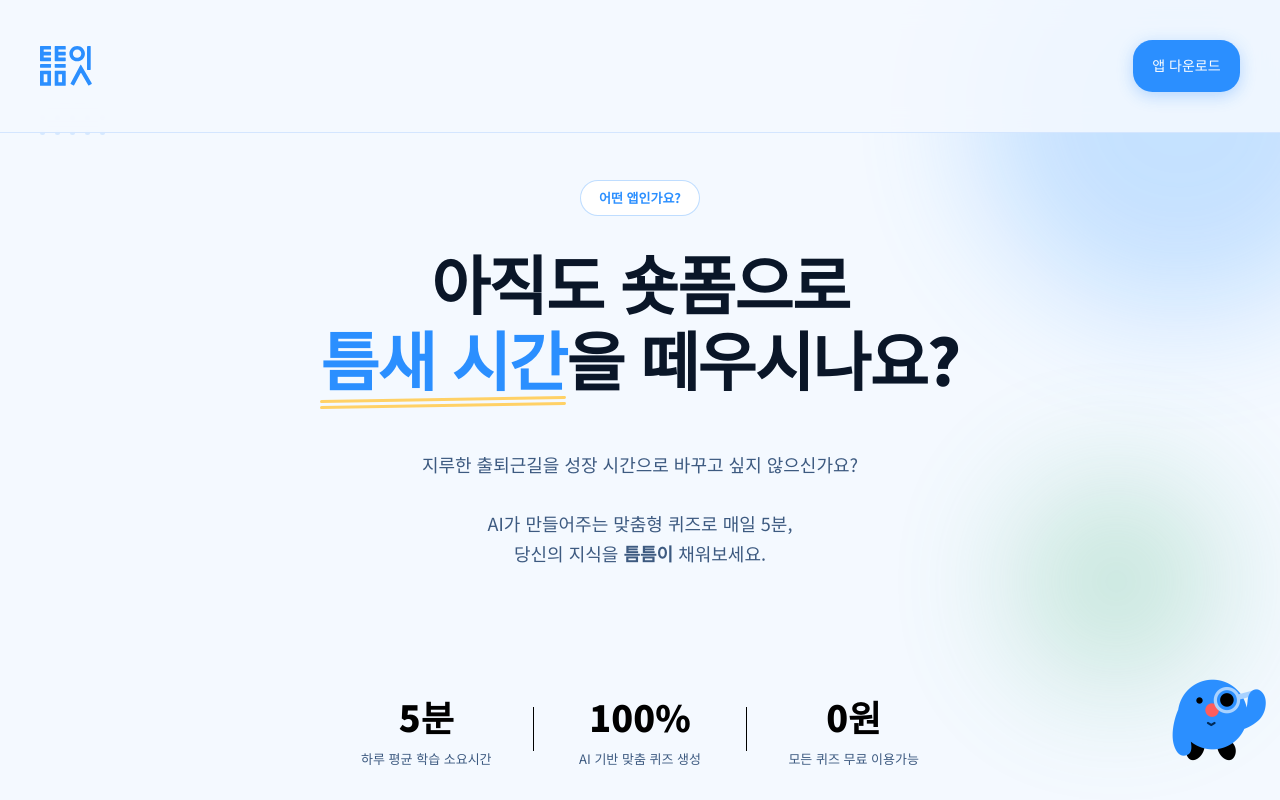
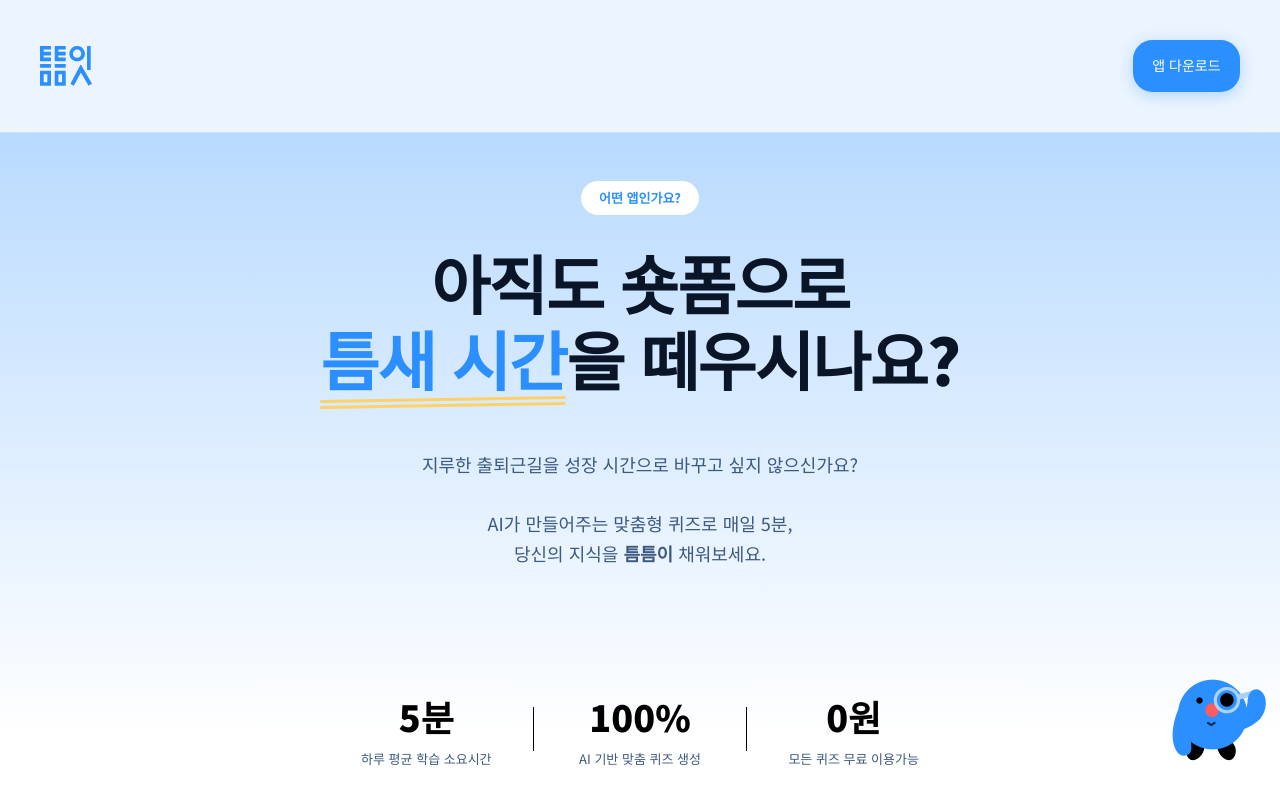
Before and after one commit to TeumTeumEat/TeumTeumEat-Lab, a Next.js app: page / in a window 1280 px wide. Shown: the top 800 px of the page. Built offline with nearby package versions, Linux system fonts and the light colour scheme; a web font is replaced by a local one.

Commit message:
feat: hero 배경 그라데이션 및 파란 언덕 추가

```diff
--- a/app/globals.css
+++ b/app/globals.css
@@ -68,6 +68,17 @@ nav {
   display: flex; flex-direction: column; align-items: center; justify-content: center;
   padding: 180px 24px 80px;
   position: relative; overflow: hidden; text-align: center;
+  background: linear-gradient(180deg, #A9D2FF 0%, #ffffff 58%);
+}
+.hero-hill {
+  position: absolute;
+  bottom: -220px; left: 50%;
+  transform: translateX(-50%);
+  width: 160%;
+  height: 500px;
+  background: #2B8FFF;
+  border-radius: 50%;
+  z-index: 0;
 }
 
 .blob {
@@ -98,6 +109,7 @@ nav {
   font-size: 13px; font-weight: 700; color: var(--primary);
   margin-bottom: 28px;
   animation: fadeUp 0.6s ease both;
+  position: relative; z-index: 1;
 }
 .eyebrow-dot {
   width: 7px; height: 7px; background: var(--primary); border-radius: 50%;
@@ -111,6 +123,7 @@ nav {
   font-weight: 900; line-height: 1.2; letter-spacing: -1.5px;
   margin-bottom: 40px;
   animation: fadeUp 0.6s ease 0.1s both;
+  position: relative; z-index: 1;
 }
 .hero-headline .highlight {
   color: var(--primary); position: relative; display: inline-block;
@@ -132,6 +145,7 @@ nav {
   font-size: clamp(15px, 2.5vw, 18px); color: var(--text-mid);
   line-height: 1.7; max-width: 520px; margin: 12px auto 120px;
   animation: fadeUp 0.6s ease 0.2s both; font-weight: 400;
+  position: relative; z-index: 1;
 }
 .hero-sub-first {
   display: block; margin-bottom: 28px;
@@ -141,6 +155,7 @@ nav {
   display: flex; align-items: center;
   margin: 0 auto 120px;
   width: 100%; max-width: 640px;
+  position: relative; z-index: 1;
 }
 .keystat-item {
   display: flex; flex-direction: column; align-items: center; gap: 6px;
@@ -159,6 +174,7 @@ nav {
 .hero-btns {
   display: flex; gap: 14px; justify-content: center; flex-wrap: wrap;
   animation: fadeUp 0.6s ease 0.3s both; margin-bottom: 56px;
+  position: relative; z-index: 1;
 }
 .btn-primary {
   display: inline-flex; align-items: center; gap: 8px;
@@ -186,6 +202,7 @@ nav {
 .hero-phone {
   animation: fadeUp 0.7s ease 0.4s both;
   position: relative; display: inline-block; margin-bottom: 48px;
+  z-index: 1;
 }
 .phone-frame {
   width: 260px;
--- a/app/page.tsx
+++ b/app/page.tsx
@@ -12,41 +12,8 @@ export default function Home() {
 
       {/* ── HERO ── */}
       <section className="hero">
-        {/* 버스 애니메이션 */}
-        <div style={{ position: "absolute", inset: 0, display: "flex", alignItems: "center", pointerEvents: "none", overflow: "hidden" }}>
-          <div className="animate-vehicle-rush">
-            <svg width="560" height="214" viewBox="0 0 220 84" fill="none" xmlns="http://www.w3.org/2000/svg">
-              <rect x="2" y="4" width="216" height="56" rx="11" fill="#2B8FFF" />
-              <rect x="2" y="4" width="216" height="14" rx="11" fill="#5AABFF" />
-              <rect x="2" y="12" width="216" height="6" fill="#5AABFF" />
-              <rect x="14" y="14" width="28" height="24" rx="5" fill="white" opacity="0.92" />
-              <rect x="54" y="14" width="28" height="24" rx="5" fill="white" opacity="0.92" />
-              <rect x="94" y="14" width="28" height="24" rx="5" fill="white" opacity="0.92" />
-              <rect x="134" y="14" width="28" height="24" rx="5" fill="white" opacity="0.92" />
-              <rect x="174" y="14" width="28" height="24" rx="5" fill="white" opacity="0.92" />
-              <rect x="48" y="8" width="2" height="48" fill="white" opacity="0.25" />
-              <rect x="88" y="8" width="2" height="48" fill="white" opacity="0.25" />
-              <rect x="128" y="8" width="2" height="48" fill="white" opacity="0.25" />
-              <rect x="168" y="8" width="2" height="48" fill="white" opacity="0.25" />
-              <rect x="2" y="50" width="216" height="10" fill="#1672D8" />
-              <rect x="8" y="60" width="204" height="10" rx="3" fill="#0A1628" />
-              <circle cx="38" cy="75" r="9" fill="#0A1628" /><circle cx="38" cy="75" r="5" fill="#2B4A7A" /><circle cx="38" cy="75" r="2" fill="#6B8AAD" />
-              <circle cx="110" cy="75" r="9" fill="#0A1628" /><circle cx="110" cy="75" r="5" fill="#2B4A7A" /><circle cx="110" cy="75" r="2" fill="#6B8AAD" />
-              <circle cx="182" cy="75" r="9" fill="#0A1628" /><circle cx="182" cy="75" r="5" fill="#2B4A7A" /><circle cx="182" cy="75" r="2" fill="#6B8AAD" />
-              <rect x="0" y="83" width="220" height="1" fill="#6B8AAD" opacity="0.4" />
-            </svg>
-          </div>
-        </div>
-
-        {/* 배경 blob */}
-        <div className="blob blob-1" />
-        <div className="blob blob-2" />
-        <div className="blob blob-3" />
-
-        {/* 도트 장식 */}
-        <div className="dots-grid">
-          {Array.from({ length: 15 }).map((_, i) => <div key={i} className="dot" />)}
-        </div>
+        {/* 파란 언덕 */}
+        <div className="hero-hill" />
 
         {/* 뱃지 */}
         <div className="hero-eyebrow">
@@ -108,10 +75,6 @@ export default function Home() {
 
       </section>
 
-      {/* 웨이브 구분선 */}
-      <svg style={{ display: "block", width: "100%", marginBottom: "-2px" }} viewBox="0 0 1440 60" preserveAspectRatio="none" xmlns="http://www.w3.org/2000/svg">
-        <path d="M0,30 C240,60 480,0 720,30 C960,60 1200,0 1440,30 L1440,60 L0,60 Z" fill="white" />
-      </svg>
 
       {/* ── FEATURES ── */}
       <section className="features" id="features">
```
